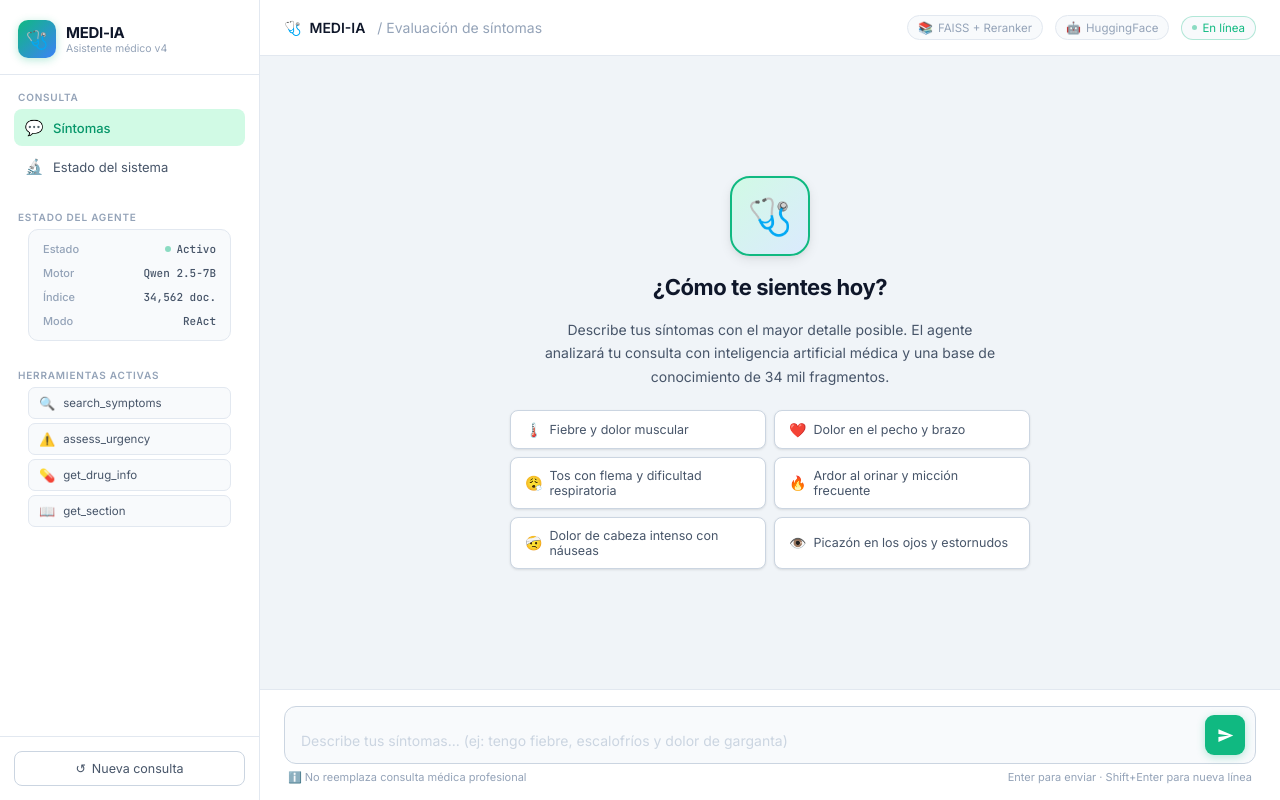
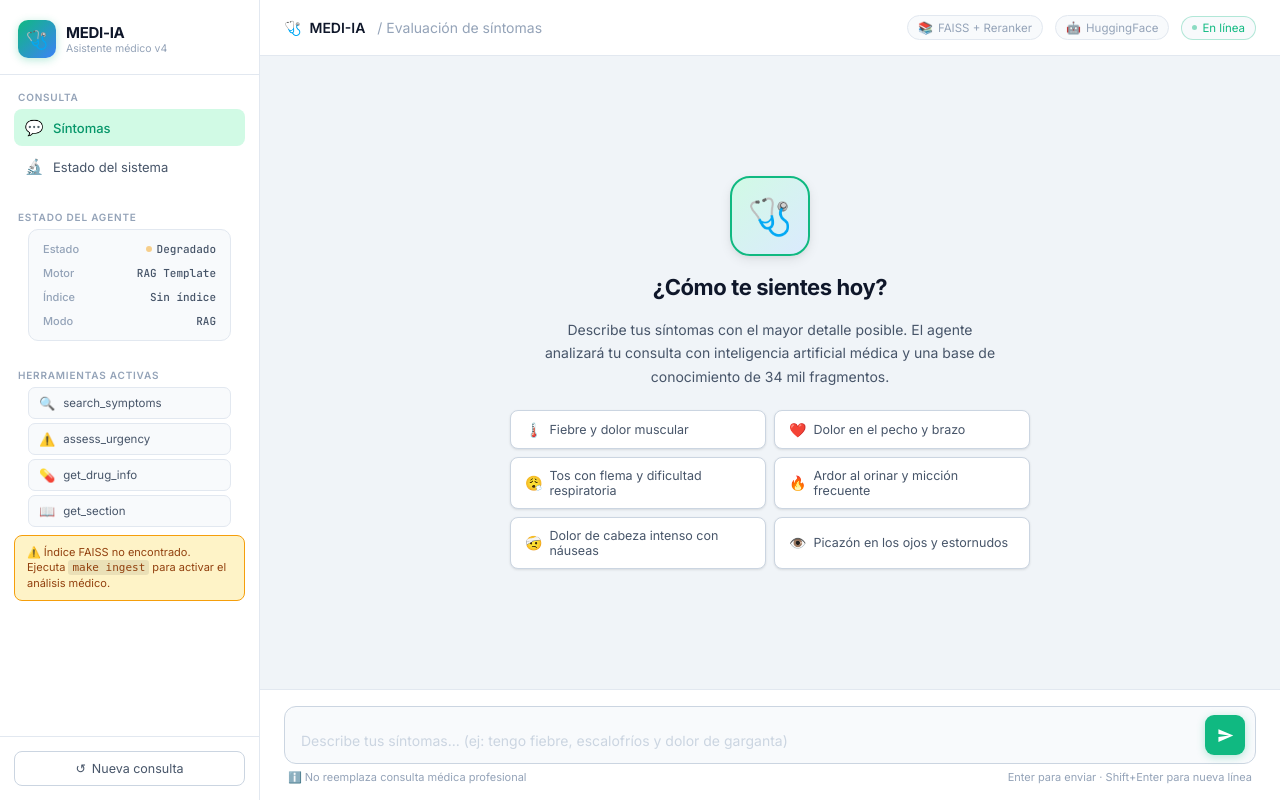
Before and after one commit to Dev-Sot/Differential, a Flask app: page / in a window 1280 px wide. Run offline with Flask 3, Linux system fonts and the light colour scheme.

Commit message:
fix: error amigable si falta indice FAISS + contador dinamico en sidebar

```diff
--- a/app.py
+++ b/app.py
@@ -53,7 +53,13 @@ def query_agent():
         return jsonify(ErrorResponse(error=str(e)).model_dump()), 400
 
     session_id = _get_session_id()
-    result = run(consulta.message, session_id=session_id)
+    try:
+        result = run(consulta.message, session_id=session_id)
+    except FileNotFoundError:
+        return jsonify({
+            "success": False,
+            "error": "Base de conocimiento no disponible. Ejecuta 'make ingest' para construir el indice FAISS.",
+        }), 503
 
     nivel = result.get("gravedad_info", {})
     gravedad = result.get("gravedad", "moderada")
@@ -129,7 +135,13 @@ def stream_query():
 
     # Sin HF_TOKEN: RAG fallback — emite un solo evento done
     if not os.getenv("HF_TOKEN"):
-        result = run(consulta.message, session_id=session_id)
+        try:
+            result = run(consulta.message, session_id=session_id)
+        except FileNotFoundError:
+            def _no_index():
+                yield f"data: {json.dumps({'type': 'error', 'message': 'Base de conocimiento no disponible. Ejecuta make ingest.'})}\n\n"
+            return Response(stream_with_context(_no_index()), mimetype="text/event-stream",
+                            headers={"Cache-Control": "no-cache", "X-Accel-Buffering": "no"})
         from src.agent import GRAVITY_LEVELS
         nivel = GRAVITY_LEVELS.get(result.get("gravedad", "moderada"), GRAVITY_LEVELS["moderada"])
         payload = {
--- a/src/agent.py
+++ b/src/agent.py
@@ -102,9 +102,16 @@ def _extract_recommendation(text: str) -> str:
 
 def get_health() -> dict:
     from src.rag.retriever import get_index_stats
-    stats = get_index_stats()
+    try:
+        stats = get_index_stats()
+        index_ok = True
+    except FileNotFoundError:
+        stats = {"total_chunks": 0, "libros": []}
+        index_ok = False
+
     return {
-        "status": "ok",
+        "status": "ok" if index_ok else "degraded",
+        "indice_ok": index_ok,
         "modo": "ReAct Agent (Qwen2.5-7B via HuggingFace)" if HF_TOKEN else "RAG Template",
         "hf_activo": bool(HF_TOKEN),
         "chunks_indexados": stats["total_chunks"],
--- a/templates/index.html
+++ b/templates/index.html
@@ -865,19 +865,19 @@
     <div class="status-panel">
       <div class="status-row">
         <span class="status-key">Estado</span>
-        <span class="status-val online-dot"><span class="dot"></span> Activo</span>
+        <span class="status-val online-dot" id="sidebarEstado"><span class="dot" id="sidebarDot"></span> Activo</span>
       </div>
       <div class="status-row">
         <span class="status-key">Motor</span>
-        <span class="status-val">Qwen 2.5-7B</span>
+        <span class="status-val" id="sidebarMotor">Qwen 2.5-7B</span>
       </div>
       <div class="status-row">
         <span class="status-key">Índice</span>
-        <span class="status-val">34,562 doc.</span>
+        <span class="status-val" id="sidebarIndice">Cargando...</span>
       </div>
       <div class="status-row">
         <span class="status-key">Modo</span>
-        <span class="status-val">ReAct</span>
+        <span class="status-val" id="sidebarModo">—</span>
       </div>
     </div>
   </div>
@@ -1291,6 +1291,52 @@ function fmt(text) {
     .replace(/\*\*(.*?)\*\*/g, '<strong>$1</strong>')
     .split('\n\n').map(p => `<p>${p.replace(/\n/g,'<br>')}</p>`).join('');
 }
+
+// Carga estado real del servidor al iniciar
+async function loadHealthStatus() {
+  try {
+    const r = await fetch('/api/health');
+    if (!r.ok) throw new Error();
+    const h = await r.json();
+
+    const degraded = h.status === 'degraded' || !h.indice_ok;
+
+    // Dot color
+    const dot = document.getElementById('sidebarDot');
+    if (dot) dot.style.background = degraded ? 'var(--amber)' : 'var(--emerald)';
+
+    // Estado
+    const estado = document.getElementById('sidebarEstado');
+    if (estado) estado.innerHTML = `<span class="dot" id="sidebarDot" style="background:${degraded ? 'var(--amber)' : 'var(--emerald)'}"></span> ${degraded ? 'Degradado' : 'Activo'}`;
+
+    // Índice
+    const indice = document.getElementById('sidebarIndice');
+    if (indice) indice.textContent = degraded
+      ? 'Sin índice'
+      : h.chunks_indexados.toLocaleString('es') + ' doc.';
+
+    // Modo
+    const modo = document.getElementById('sidebarModo');
+    if (modo) modo.textContent = h.hf_activo ? 'ReAct' : 'RAG';
+
+    // Motor
+    const motor = document.getElementById('sidebarMotor');
+    if (motor) motor.textContent = h.hf_activo ? 'Qwen 2.5-7B' : 'RAG Template';
+
+    // Aviso visible si index falta
+    if (degraded) {
+      const warn = document.createElement('div');
+      warn.style.cssText = 'margin:0 14px 10px;padding:9px 12px;background:var(--amber-light);border:1px solid var(--amber);border-radius:8px;font-size:11px;color:#92400e;line-height:1.4;';
+      warn.innerHTML = '⚠️ Índice FAISS no encontrado.<br>Ejecuta <code style="background:rgba(0,0,0,.08);padding:1px 4px;border-radius:3px">make ingest</code> para activar el análisis médico.';
+      document.querySelector('.sidebar-footer')?.before(warn);
+    }
+  } catch {
+    // Si el server no responde, dejamos los valores por defecto
+    document.getElementById('sidebarIndice').textContent = '—';
+  }
+}
+
+loadHealthStatus();
 </script>
 </body>
 </html>
```
